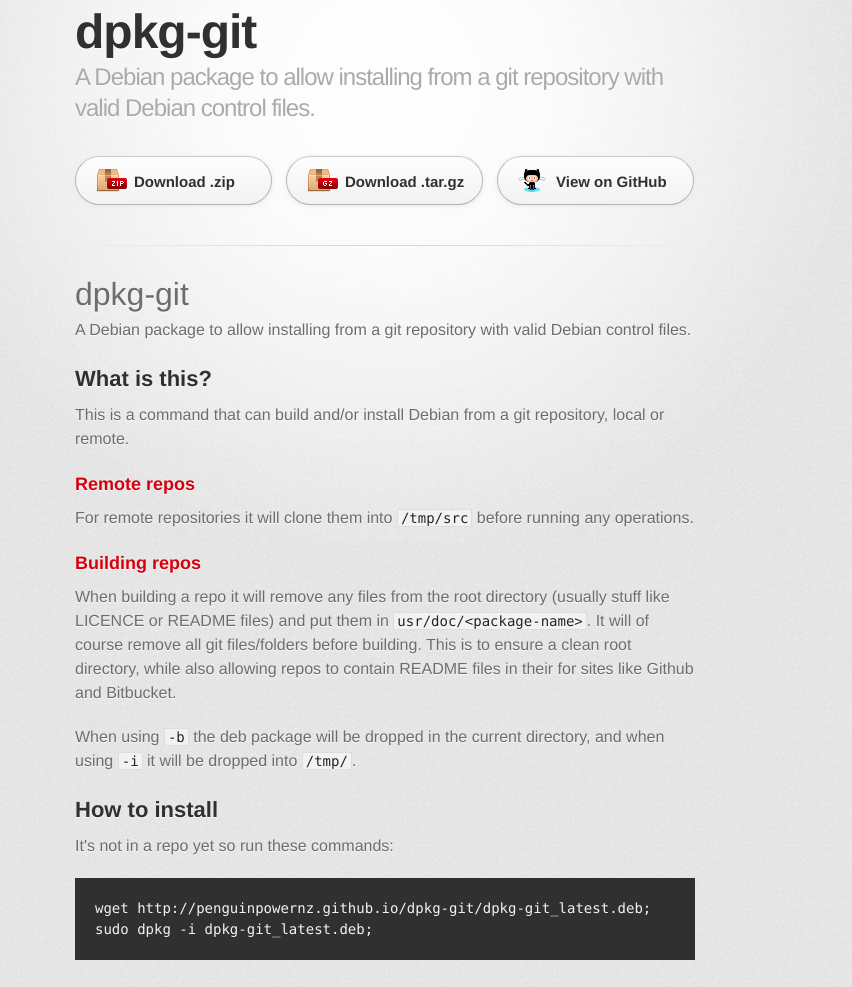
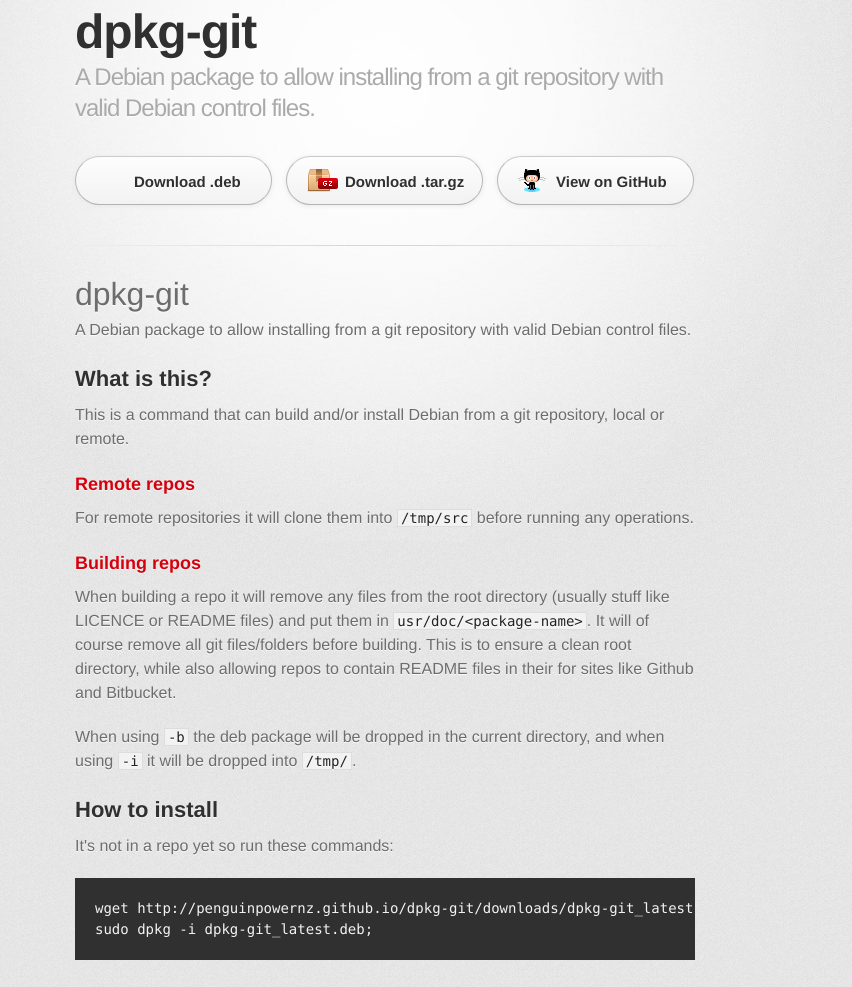
Before and after one commit to penguinpowernz/dpkg-git, a plain HTML site: page index.html in a window 1280 px wide. Shown: the part 32-1019 px from the top of the page, without its empty margins (255-1107 px from the left). Drawn offline with Linux system fonts and the light colour scheme; a web font is replaced by a local one.

Commit message:
added debian packages

```diff
--- a/index.html
+++ b/index.html
@@ -23,7 +23,7 @@
         </header>
 
         <section id="downloads" class="clearfix">
-          <a href="https://github.com/penguinpowernz/dpkg-git/zipball/master" id="download-zip" class="button"><span>Download .zip</span></a>
+          <a href="http://penguinpowernz.github.io/dpkg-git/downloads/dpkg-git_1.0_all.deb" class="button"><span>Download .deb</span></a>
           <a href="https://github.com/penguinpowernz/dpkg-git/tarball/master" id="download-tar-gz" class="button"><span>Download .tar.gz</span></a>
           <a href="https://github.com/penguinpowernz/dpkg-git" id="view-on-github" class="button"><span>View on GitHub</span></a>
         </section>
@@ -58,7 +58,7 @@
 
 <p>It's not in a repo yet so run these commands:</p>
 
-<div class="highlight"><pre>wget http://penguinpowernz.github.io/dpkg-git/dpkg-git_latest.deb;
+<div class="highlight"><pre>wget http://penguinpowernz.github.io/dpkg-git/downloads/dpkg-git_latest.deb;
 sudo dpkg -i dpkg-git_latest.deb;
 </pre></div>
 
```
Also changed, not shown: 2 other files.
